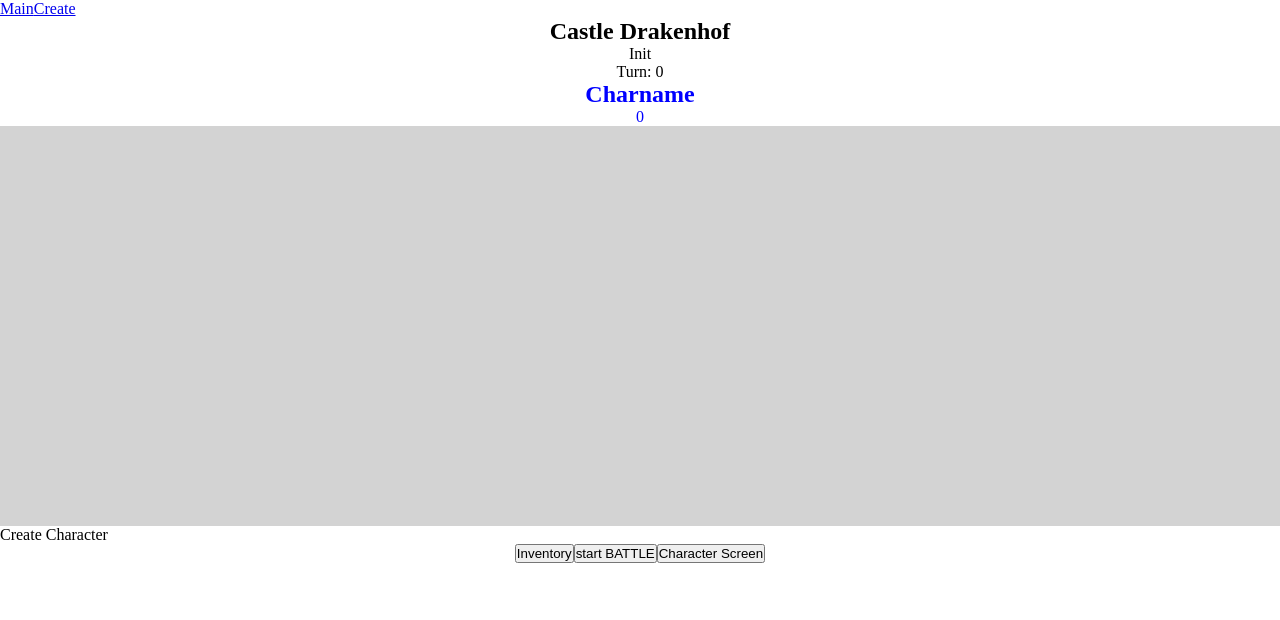
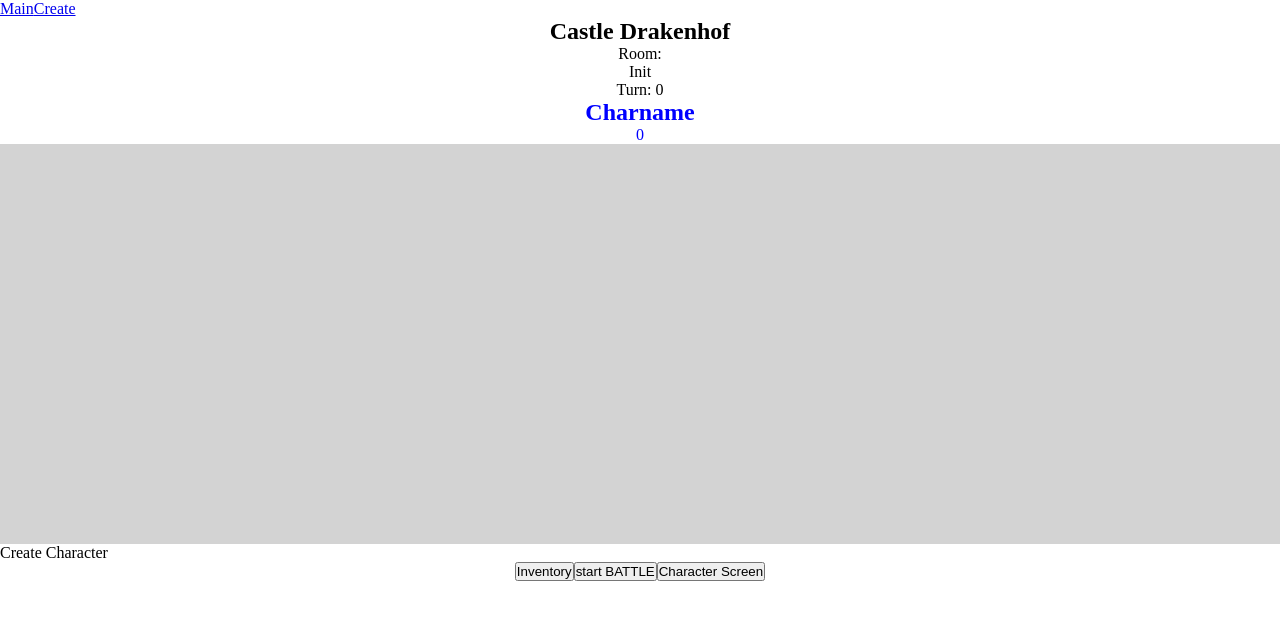
Before and after one commit to mattbra1155/2min-dungeon-vue3, a Vue app: page /character-creation in a window 1280 px wide. Both pictures are taken after typing "Sample" into the empty fields and a click on the button "Create". Shown: the top 620 px of the page. Built offline with nearby package versions, Linux system fonts and the light colour scheme.

Commit message:
feat: cleanup in useAtttack

```diff
--- a/src/components/layout/LayoutTopBar.vue
+++ b/src/components/layout/LayoutTopBar.vue
@@ -1,6 +1,29 @@
+<script setup lang="ts">
+import { useAttack } from '@/composables/useAttack'
+import { usePlayer } from '@/composables/usePlayer'
+import { sceneManager } from '@/assets/models/sceneManager'
+import { useTurn } from '@/composables/useTurn'
+import { computed, onMounted, ref } from 'vue'
+import { Scene } from '@/assets/models/sceneModel'
+
+const { targetToAttack, setTargetToAttack } = useAttack()
+const { player } = usePlayer()
+const scene = sceneManager.scene
+const { turnModel } = useTurn()
+
+const enemyList = computed(() => (scene ? scene.entityList : null))
+
+const ttt = computed(() => sceneManager.scene)
+
+onMounted(() => {
+    console.log('here', ttt.value?.currentRoom)
+})
+</script>
+
 <template>
     <div id="top-bar">
         <h2 v-if="scene" id="levelName" class="level__name">{{ scene.name }}</h2>
+        <p style="text-align: center">Room: {{ scene?.currentRoom?.name }} {{ ttt?.currentRoom?.name }}</p>
         <p style="text-align: center">{{ turnModel.activeTurnState }}</p>
         <p style="text-align: center">Turn: {{ turnModel.turn }}</p>
         <h3 id="turnNumber" class="text--center"></h3>
@@ -23,18 +46,3 @@
         </div>
     </div>
 </template>
-
-<script setup lang="ts">
-import { useAttack } from '@/composables/useAttack'
-import { usePlayer } from '@/composables/usePlayer'
-import { sceneManager } from '@/assets/models/sceneManager'
-import { useTurn } from '@/composables/useTurn'
-import { computed } from 'vue'
-
-const { targetToAttack, setTargetToAttack } = useAttack()
-const { player } = usePlayer()
-const scene = sceneManager.scene
-const { turnModel } = useTurn()
-
-const enemyList = computed(() => (scene ? scene.entityList : null))
-</script>
--- a/src/composables/useAttack.ts
+++ b/src/composables/useAttack.ts
@@ -1,14 +1,9 @@
 import { reactive, toRefs } from 'vue'
-
-import { diceRollK100, diceRollK6 } from '@/assets/scripts/diceRoll'
 import { MonsterModel } from '@/assets/models/monsterModel'
-import { usePlayer } from '@/composables/usePlayer'
 import { PlayerModel } from '@/assets/models/playerModel'
 
-const { player } = usePlayer()
-
 interface IAttackState {
-    targetToAttack: MonsterModel | null
+    targetToAttack: MonsterModel | PlayerModel | null
 }
 
 const state: IAttackState = reactive({
@@ -16,100 +11,11 @@ const state: IAttackState = reactive({
 })
 
 export const useAttack = () => {
-    //     const attack = (attacker: MonsterModel | PlayerModel, enemy: MonsterModel | PlayerModel) => {
-    //         const diceRollHitResult = diceRollK100()
-    //         console.log(`Dice roll: ${diceRollHitResult}`)
-    //         // check if attack hits
-    //         if (attacker.stats.melee > diceRollHitResult) {
-    //             const diceRollBodyPartResult = diceRollK100()
-
-    //             console.log(`Body part hit result: ${diceRollBodyPartResult}`)
-
-    //             const getBodyPart = () => {
-    //                 if (diceRollBodyPartResult >= 1 && diceRollBodyPartResult <= 15) {
-    //                     console.log(`${attacker.name} hit ${enemy.name} in the Head`)
-    //                     return enemy.bodyParts['head']
-    //                 } else if (diceRollBodyPartResult >= 16 && diceRollBodyPartResult <= 35) {
-    //                     console.log(`${attacker.name} hit ${enemy.name} in the Right arm`)
-    //                     return enemy.bodyParts.rightArm
-    //                 } else if (diceRollBodyPartResult >= 36 && diceRollBodyPartResult <= 55) {
-    //                     console.log(`${attacker.name} hit ${enemy.name} in the Left arm`)
-    //                     return enemy.bodyParts.leftArm
-    //                 } else if (diceRollBodyPartResult >= 56 && diceRollBodyPartResult <= 80) {
-    //                     console.log(`${attacker.name} hit ${enemy.name} in the Torso`)
-    //                     return enemy.bodyParts['torso']
-    //                 } else if (diceRollBodyPartResult >= 81 && diceRollBodyPartResult <= 90) {
-    //                     console.log(`${attacker.name} hit ${enemy.name} in the Right leg`)
-    //                     return enemy.bodyParts.rightLeg
-    //                 } else if (diceRollBodyPartResult >= 91 && diceRollBodyPartResult <= 100) {
-    //                     console.log(`${attacker.name} hit ${enemy.name} in the Left leg`)
-    //                     return enemy.bodyParts.leftLeg
-    //                 }
-    //             }
-
-    //             const savedBodyPart = getBodyPart()
-
-    //             const enemyArmorPoints = savedBodyPart?.armor.armorPoints
-    //             // const enemyArmorName = savedBodyPart.name
-
-    //             // Calculate damage
-    //             const damage = () => {
-    //                 const damageDiceRoll = diceRollK6()
-    //                 let damagePoints =
-    //                     attacker.stats.strength -
-    //                     enemy.stats.thoughtness -
-    //                     (enemyArmorPoints ? enemyArmorPoints : 0) +
-    //                     ((attacker.weapon === null ? 0 : attacker.weapon.damage) + damageDiceRoll)
-    //                 if (damagePoints < 0) {
-    //                     damagePoints = 0
-    //                 }
-    //                 console.log('ttt', attacker.weapon?.damage)
-    //                 console.log(damagePoints)
-    //                 return damagePoints
-    //             }
-    //             /*  turn.turns.unshift({
-    //                 person: this,
-    //                 action: `${this.name} rolls: ${diceRollHitResult} and hit's ${
-    //                     enemy.name
-    //                 } in ${enemyArmorName} for ${damage()} damage with ${
-    //                     this.weapon.name
-    //                 }`
-    //             }) */
-
-    //             // reduce health
-    //             // playerTakeDamage(damage())
-    //             const finalDamage = damage()
-
-    //             console.log(`${enemy.name} took ${finalDamage} damage`)
-    //             enemy.stats.hp -= finalDamage
-    //             return finalDamage | 0
-    //         }
-    //         // } else {
-    //         //     // add action to the turn array
-    //         //     /* turn.turns.unshift({
-    //         //         person: this,
-    //         //         action: `${this.name} rolls: ${diceRollHitResult} and misses.`
-    //         //     }) */
-    //         // }
-    //     }
-    // const playerAttackTarget = () => {
-    //     if (!player.value) {
-    //         return
-    //     }
-    //     if (!state.targetToAttack) {
-    //         console.log('choose target')
-    //     } else {
-    //         attack(player.value, state.targetToAttack)
-    //     }
-    // }
-
-    const setTargetToAttack = (enemy: MonsterModel | null) => {
+    const setTargetToAttack = (enemy: MonsterModel | PlayerModel | null) => {
         state.targetToAttack = enemy
     }
     return {
         ...toRefs(state),
-        // attack,
         setTargetToAttack,
-        // playerAttackTarget,
     }
 }
```
